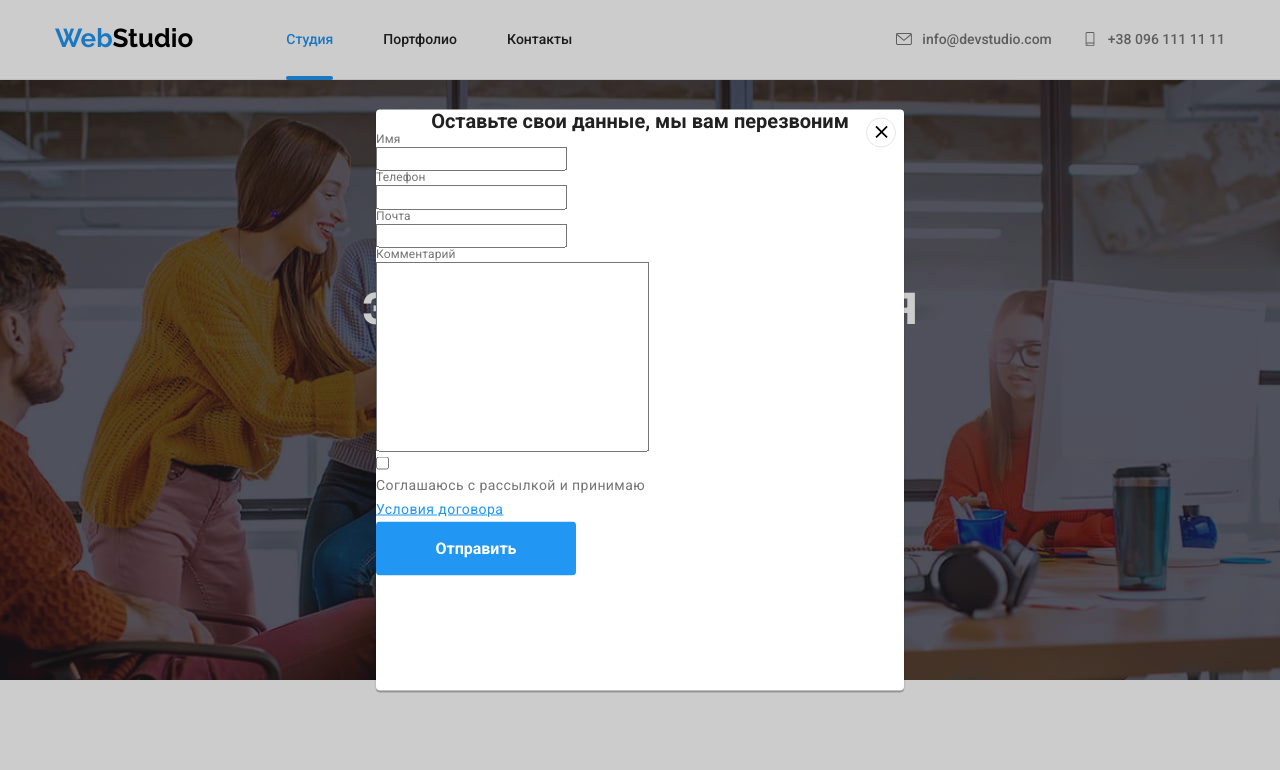
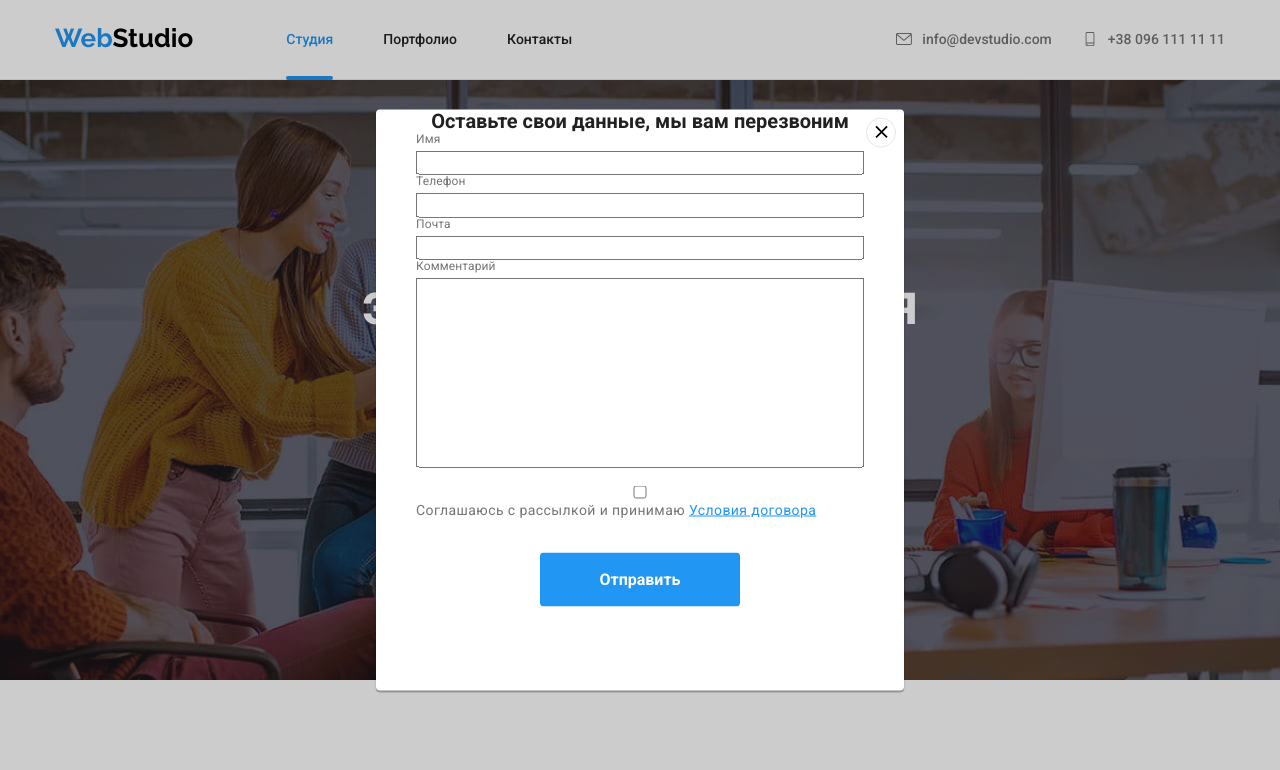
Before and after one commit to bioskalush/goit-markup-hw-06, a plain HTML site: page index.html in a window 1280 px wide. Both pictures are taken after a click on the button "Заказать услугу". Shown: the top 770 px of the page. Drawn offline with nearby package versions, Linux system fonts and the light colour scheme; files whose address does not match are found by name.

Commit message:
флекси на форми

```diff
--- a/css/styles.css
+++ b/css/styles.css
@@ -799,14 +799,23 @@ a {
   color: var(--primary-text-color);
 }
 
+.form {
+  display: flex;
+  flex-direction: column;
+  width: 448px;
+  margin-left: auto;
+  margin-right: auto;
+}
+
 .form-text {
   font-size: 12px;
   line-height: 1.16;
   letter-spacing: 0.01em;
-
+  margin-bottom: 4px;
   color: var(--additional-text-color);
 }
 .yes-text {
+  display: inline;
   font-family: "Roboto";
   font-style: normal;
   font-size: 14px;
@@ -821,17 +830,16 @@ a {
   text-decoration: underline;
 }
 
-label {
-  display: flex;
-  flex-direction: column;
-}
-
 textarea {
   resize: none;
 }
 
 .modal-button {
+  display: block;
   padding: 10px 55px;
+  margin-top: 30px;
+  margin-left: auto;
+  margin-right: auto;
   min-width: 200px;
   background-color: var(--accent-color);
   border-radius: 4px;
--- a/index.html
+++ b/index.html
@@ -493,7 +493,7 @@
           <use href="./images/icon.svg#close-black"></use>
         </svg>
         <h2 class="form-title">Оставьте свои данные, мы вам перезвоним</h2>
-        <form>
+        <form class="form">
           <label for="name" class="form-text">Имя</label>
           <input type="text" name="name" id="name" />
 
```
